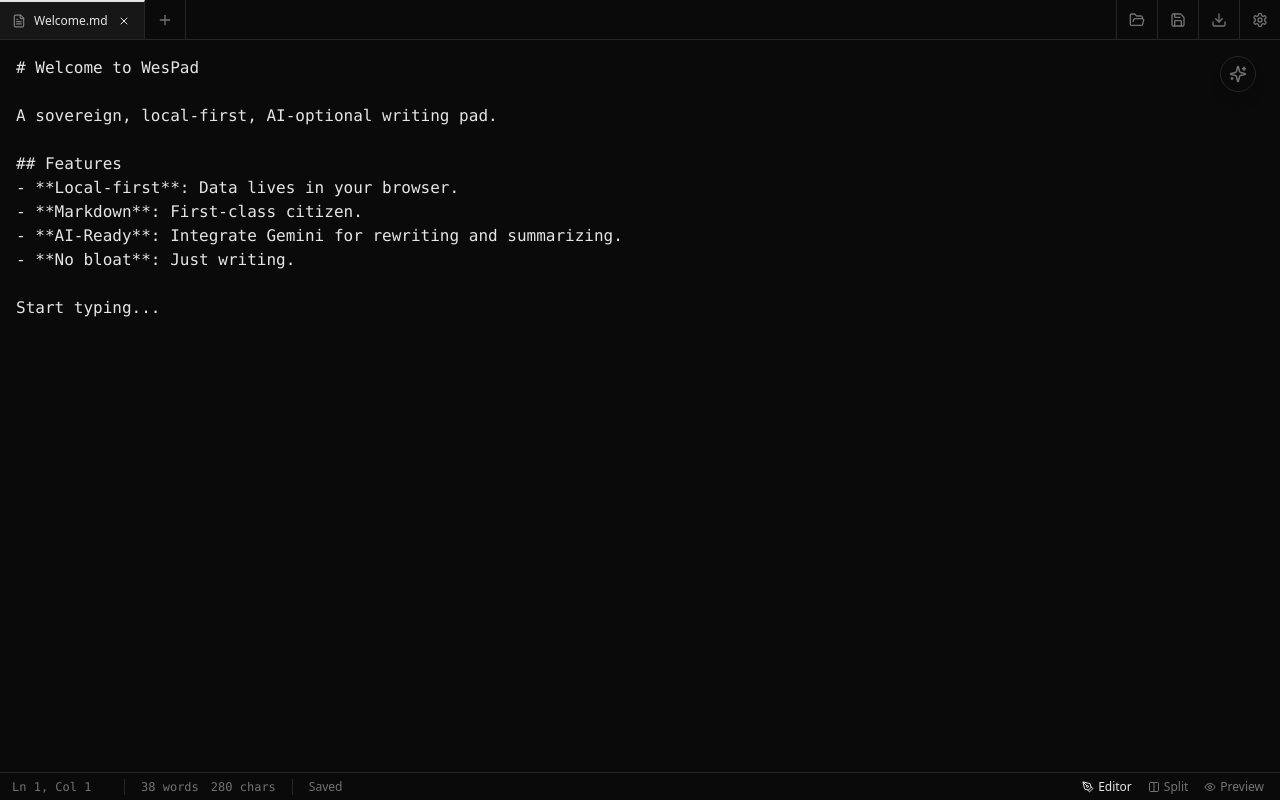
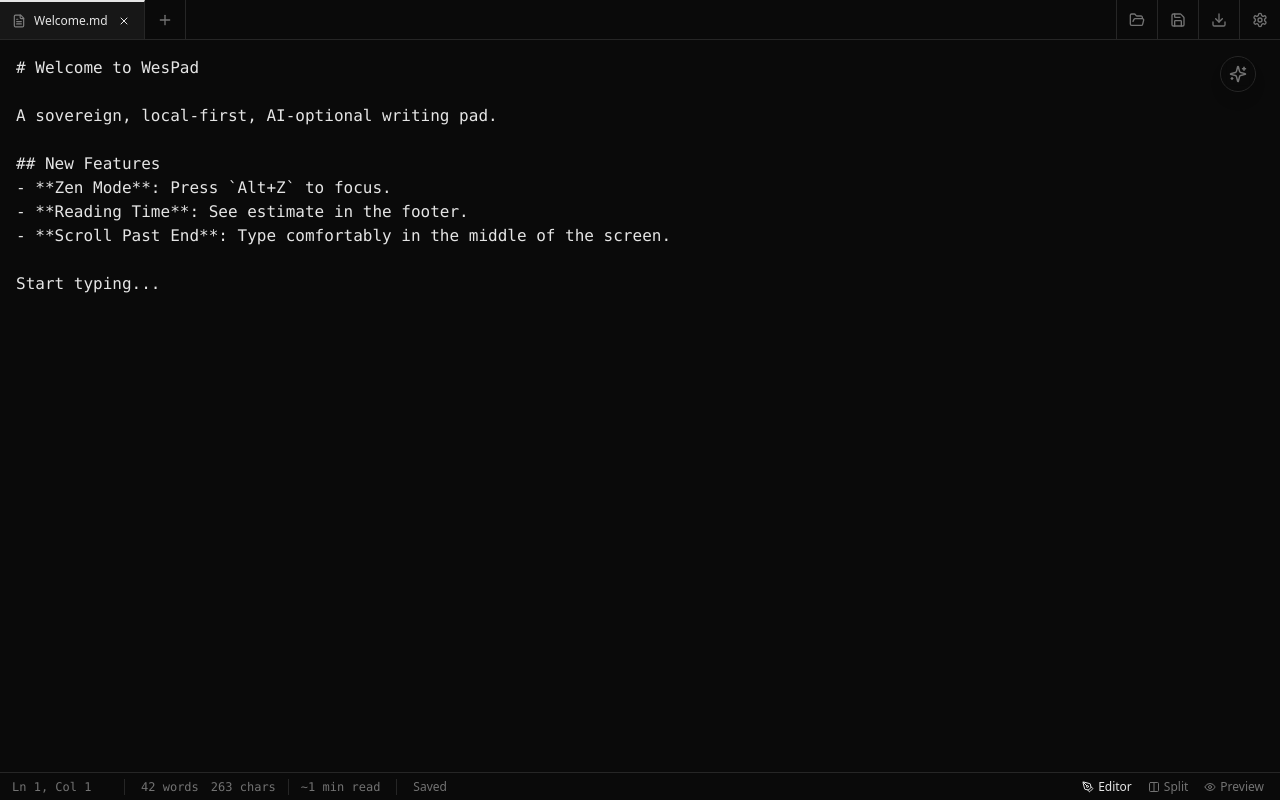
Before and after one commit to johnwesleyquintero/WesPad, a React (Vite) app: page / in a window 1280 px wide. Built offline with nearby package versions, Linux system fonts and the light colour scheme.

Commit message:
feat: Add Zen mode and reading time
Introduces a new Zen mode to minimize UI distractions and displays an estimated reading time in the status bar. Also includes styling adjustments for better text editing and preparation for future features like PDF export.

```diff
--- a/App.tsx
+++ b/App.tsx
@@ -8,7 +8,7 @@
 import { SettingsModal } from './components/SettingsModal';
 import { FindReplaceBar } from './components/FindReplaceBar';
 import { CommandPalette } from './components/CommandPalette';
-import { Sparkles } from 'lucide-react';
+import { Sparkles, Minimize2 } from 'lucide-react';
 
 const STORAGE_KEY_TABS = 'wespad_tabs';
 const STORAGE_KEY_ACTIVE = 'wespad_active_tab';
@@ -24,11 +24,10 @@
 
 A sovereign, local-first, AI-optional writing pad.
 
-## Features
-- **Local-first**: Data lives in your browser.
-- **Markdown**: First-class citizen.
-- **AI-Ready**: Integrate Gemini for rewriting and summarizing.
-- **No bloat**: Just writing.
+## New Features
+- **Zen Mode**: Press \`Alt+Z\` to focus.
+- **Reading Time**: See estimate in the footer.
+- **Scroll Past End**: Type comfortably in the middle of the screen.
 
 Start typing...
 `,
@@ -52,6 +51,7 @@
   const [isSettingsOpen, setIsSettingsOpen] = useState(false);
   const [isFindOpen, setIsFindOpen] = useState(false);
   const [isCommandPaletteOpen, setIsCommandPaletteOpen] = useState(false);
+  const [isZenMode, setIsZenMode] = useState(false);
   const [apiKey, setApiKey] = useState('');
   const [editorSettings, setEditorSettings] = useState(DEFAULT_SETTINGS);
   const [theme, setTheme] = useState<'light' | 'dark'>('dark');
@@ -63,12 +63,11 @@
   // --- Derived State ---
   const activeTab = tabs.find(t => t.id === activeTabId) || tabs[0];
 
-  // Calculate Word Count
-  const wordCount = activeTab.content
-    .trim()
-    .split(/\s+/)
-    .filter(word => word.length > 0)
-    .length;
+  // Calculate Word Count & Reading Time
+  const words = activeTab.content.trim().split(/\s+/).filter(word => word.length > 0);
+  const wordCount = words.length;
+  // Avg reading speed ~225 wpm
+  const readingTime = Math.ceil(wordCount / 225);
 
   // --- Persistence Effects ---
 
@@ -109,10 +108,6 @@
 
     if (savedTheme) {
       setTheme(savedTheme);
-    } else if (window.matchMedia('(prefers-color-scheme: light)').matches) {
-       // Optional: Auto-detect system preference if not set
-       // setTheme('light');
-       // Keeping default dark for now as per design principles, but user can switch.
     }
   }, []);
 
@@ -434,11 +429,20 @@
           setIsAIPanelOpen(false);
           setIsCommandPaletteOpen(false);
       }
+      // Alt+Z for Zen Mode
+      if (e.altKey && e.key.toLowerCase() === 'z') {
+          e.preventDefault();
+          setIsZenMode(prev => !prev);
+      }
+      // Escape closes Zen Mode if active
+      if (e.key === 'Escape' && isZenMode) {
+          setIsZenMode(false);
+      }
     };
 
     window.addEventListener('keydown', handleKeyDown);
     return () => window.removeEventListener('keydown', handleKeyDown);
-  }, [tabs, activeTabId]);
+  }, [tabs, activeTabId, isZenMode]);
 
 
   // --- AI Interactions ---
@@ -485,8 +489,9 @@
         accept=".md,.txt,.json,.js,.ts,.tsx,.html,.css"
       />
 
-      {/* 1. Header Area: Tab Bar */}
-      <div className="flex-none">
+      {/* 1. Header Area: Tab Bar (Hidden in Zen Mode) */}
+      {!isZenMode && (
+        <div className="flex-none print:hidden">
           <TabBar
             tabs={tabs}
             activeTabId={activeTabId}
@@ -500,6 +505,7 @@
             onOpen={handleOpenFile}
           />
         </div>
+      )}
 
       {/* 2. Main Content Area */}
       <div className="flex-1 flex overflow-hidden relative">
@@ -526,6 +532,7 @@
                onSettings: () => setIsSettingsOpen(true),
                onAI: () => setIsAIPanelOpen(true),
                onFind: () => setIsFindOpen(true),
+               onToggleZen: () => setIsZenMode(prev => !prev),
                setViewMode: setViewMode
            }}
         />
@@ -551,14 +558,25 @@
             onOpenSettings={() => setIsSettingsOpen(true)}
         />
 
-        {/* AI Trigger Button (Floating) - Only visible in EDIT mode */}
-        {(viewMode === ViewMode.EDIT || viewMode === ViewMode.SPLIT) && (
+        {/* AI Trigger Button (Floating) - Only visible in EDIT mode (and NOT Zen Mode) */}
+        {(viewMode === ViewMode.EDIT || viewMode === ViewMode.SPLIT) && !isZenMode && (
             <button
                 onClick={() => setIsAIPanelOpen(!isAIPanelOpen)}
-                className="absolute top-4 right-6 z-40 bg-surface/90 hover:bg-surface text-muted hover:text-text border border-border p-2 rounded-full shadow-lg backdrop-blur-sm transition-all"
+                className="absolute top-4 right-6 z-40 bg-surface/90 hover:bg-surface text-muted hover:text-text border border-border p-2 rounded-full shadow-lg backdrop-blur-sm transition-all print:hidden"
                 title="Open AI Tools (Ctrl+K)"
             >
                 <Sparkles size={18} />
+            </button>
+        )}
+
+        {/* Zen Mode Exit Button (Only visible in Zen Mode) */}
+        {isZenMode && (
+           <button
+              onClick={() => setIsZenMode(false)}
+              className="absolute top-4 right-6 z-40 bg-surface/50 hover:bg-surface text-muted hover:text-text border border-border p-2 rounded-full shadow-lg backdrop-blur-sm transition-all animate-in fade-in print:hidden"
+              title="Exit Zen Mode (Esc)"
+           >
+              <Minimize2 size={18} />
            </button>
         )}
 
@@ -583,8 +601,9 @@
         )}
       </div>
 
-      {/* 3. Footer: Status Bar */}
-      <div className="flex-none">
+      {/* 3. Footer: Status Bar (Hidden in Zen Mode) */}
+      {!isZenMode && (
+        <div className="flex-none print:hidden">
           <StatusBar
             cursor={cursor}
             characterCount={activeTab.content.length}
@@ -592,8 +611,10 @@
             viewMode={viewMode}
             setViewMode={setViewMode}
             isSaved={isSaved}
+            readingTime={readingTime}
           />
         </div>
+      )}
     </div>
   );
 };
--- a/components/CommandPalette.tsx
+++ b/components/CommandPalette.tsx
@@ -1,7 +1,7 @@
 import React, { useState, useEffect, useRef } from 'react';
 import {
   FilePlus, FolderOpen, Save, Download, Settings,
-  Sparkles, Eye, Columns, PenTool, Search, Command
+  Sparkles, Eye, Columns, PenTool, Search, Command, Maximize2
 } from 'lucide-react';
 import { ViewMode } from '../types';
 
@@ -16,6 +16,7 @@
     onSettings: () => void;
     onAI: () => void;
     onFind: () => void;
+    onToggleZen: () => void;
     setViewMode: (mode: ViewMode) => void;
   }
 }
@@ -35,6 +36,7 @@
   const listRef = useRef<HTMLDivElement>(null);
 
   const commands: CommandOption[] = [
+    { id: 'zen-mode', label: 'Toggle Zen Mode', icon: <Maximize2 size={16} />, action: actions.onToggleZen, shortcut: 'Alt+Z' },
     { id: 'new-tab', label: 'New Tab', icon: <FilePlus size={16} />, action: actions.onNewTab, shortcut: 'Ctrl+N' },
     { id: 'open-file', label: 'Open File', icon: <FolderOpen size={16} />, action: actions.onOpenFile, shortcut: 'Ctrl+O' },
     { id: 'save-as', label: 'Save As...', icon: <Save size={16} />, action: actions.onSaveAs, shortcut: 'Ctrl+S' },
--- a/components/Editor.tsx
+++ b/components/Editor.tsx
@@ -136,7 +136,7 @@
     <textarea
       ref={editorRef}
       className={`
-        w-full h-full bg-background text-text p-4 resize-none focus:outline-none selection:bg-muted/30
+        w-full h-full bg-background text-text p-4 pb-96 resize-none focus:outline-none selection:bg-muted/30
         transition-colors duration-200
         ${getFontFamily()}
         ${settings.wordWrap ? 'whitespace-pre-wrap' : 'whitespace-pre overflow-x-auto'}
--- a/components/StatusBar.tsx
+++ b/components/StatusBar.tsx
@@ -9,6 +9,7 @@
   viewMode: ViewMode;
   setViewMode: (mode: ViewMode) => void;
   isSaved: boolean;
+  readingTime: number;
 }
 
 export const StatusBar: React.FC<StatusBarProps> = ({
@@ -17,7 +18,8 @@
   wordCount,
   viewMode,
   setViewMode,
-  isSaved
+  isSaved,
+  readingTime
 }) => {
   return (
     <div className="h-7 bg-background border-t border-border flex items-center justify-between px-3 text-[10px] sm:text-xs text-muted select-none transition-colors">
@@ -26,6 +28,7 @@
         <div className="flex items-center space-x-3 border-l border-border pl-4">
             <span className="font-mono">{wordCount} words</span>
             <span className="font-mono">{characterCount} chars</span>
+            <span className="font-mono border-l border-border pl-3 ml-3 hidden sm:inline">~{readingTime} min read</span>
         </div>
         <span className={`border-l border-border pl-4 ${isSaved ? 'text-muted' : 'text-text'}`}>
           {isSaved ? 'Saved' : 'Unsaved'}
--- a/index.css
+++ b/index.css
@@ -44,3 +44,35 @@
     -ms-overflow-style: none;  /* IE and Edge */
     scrollbar-width: none;  /* Firefox */
 }
+
+/* Print Styling for PDF Export */
+@media print {
+  /* Hide UI elements specifically */
+  .print\:hidden {
+    display: none !important;
+  }
+
+  /* Reset layout for printing */
+  html, body, #root {
+    height: auto;
+    overflow: visible;
+    background-color: white;
+    color: black;
+  }
+
+  /* Editor and Preview should take up full width and no scroll */
+  textarea, .prose {
+    width: 100% !important;
+    height: auto !important;
+    overflow: visible !important;
+    padding: 0 !important;
+    margin: 0 !important;
+    border: none !important;
+  }
+
+  /* Ensure text color is black for saving ink */
+  body {
+    color: black !important;
+    background: white !important;
+  }
+}
```
Also changed, not shown: types.ts (line endings or trailing spaces). Lines whose indentation alone changed are shown as unchanged.
